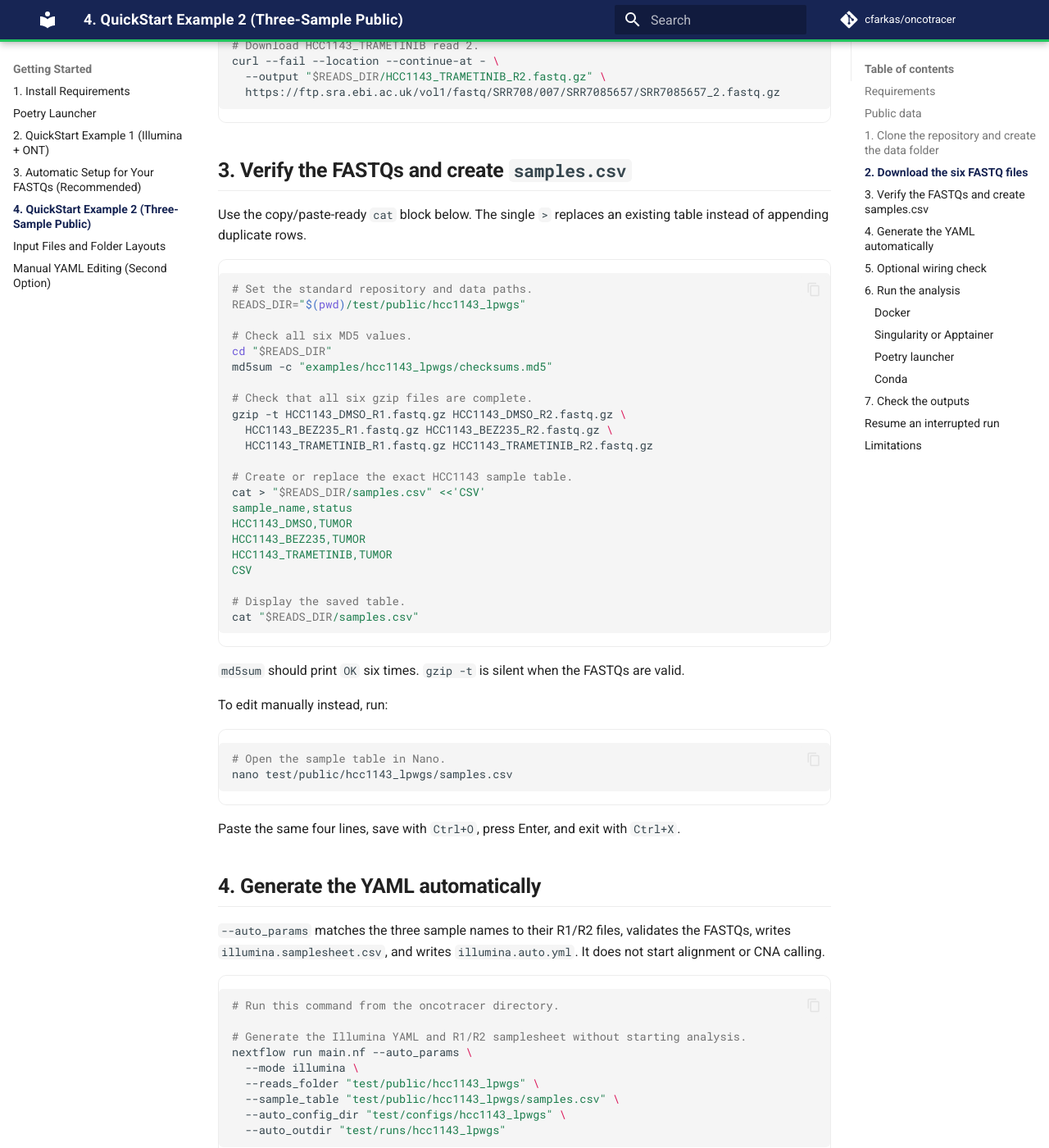
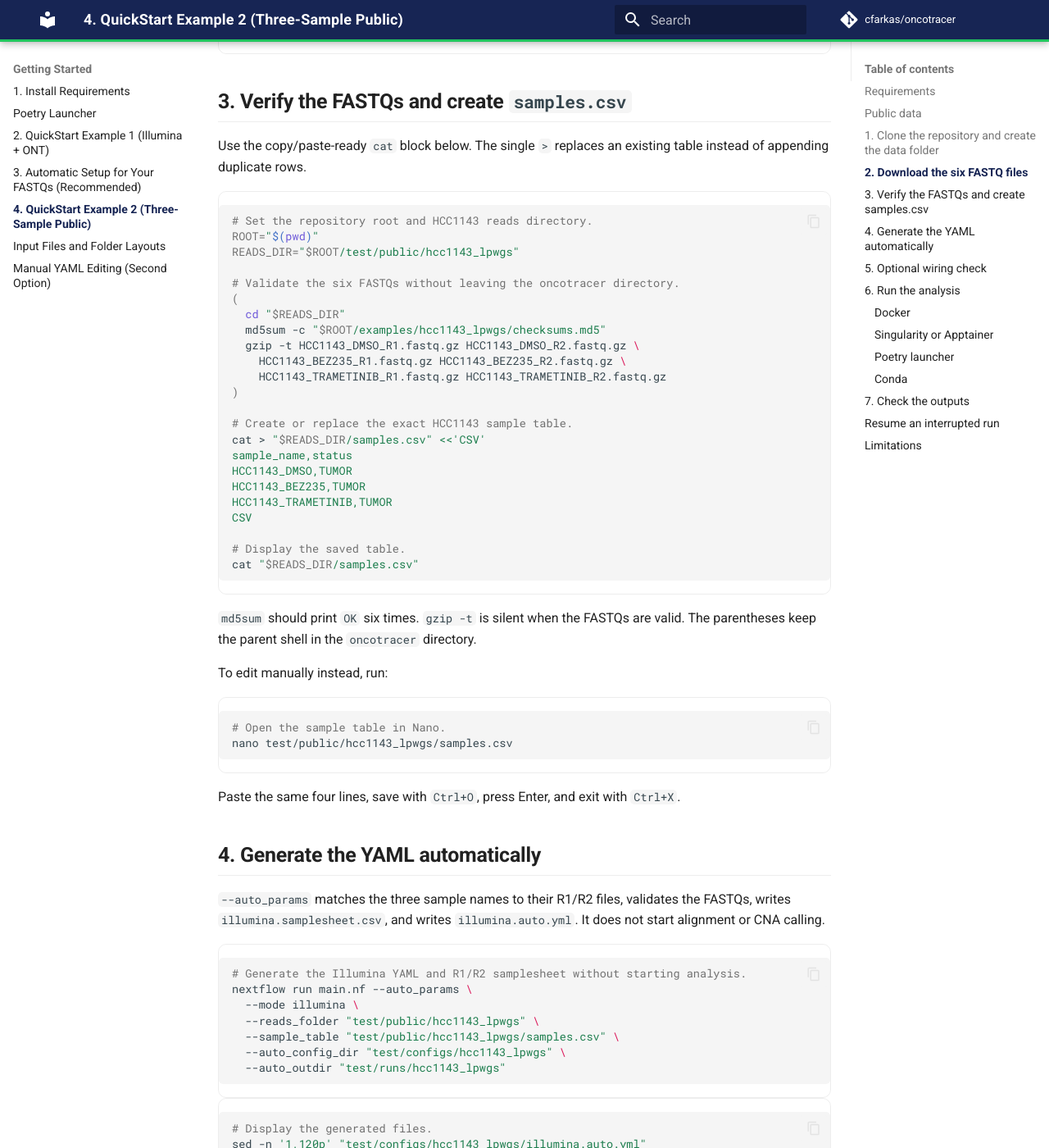
Before and after one commit to cfarkas/oncotracer, an MkDocs documentation site: the page built from docs/public_cohort.md, in a window 1280 px wide and 1400 px high, scrolled down 2174 px. Shown: the whole window at 82% size. Built offline with MkDocs 1.6.1 and Material for MkDocs 9.7.7, drawn with Linux system fonts in a browser that asks for light colours; comment, search, counter and statistics services are not loaded; some of the changed text lies outside the part shown.

Commit message:
Docs: simplify clone commands and preserve copy-paste paths
Use `git clone https://github.com/cfarkas/oncotracer.git` followed by `cd oncotracer` in public examples, remove verbose REPO_DIR setup, keep HCC1143 validation in a subshell, and add regression coverage for working-directory safety.

````diff
--- a/docs/public_cohort.md
+++ b/docs/public_cohort.md
@@ -28,18 +28,14 @@
 
 ## 1. Clone the repository and create the data folder
 
-Run the commands from the cloned `oncotracer` directory.
-
 ```bash
 # Clone OncoTracer and enter the repository.
 git clone https://github.com/cfarkas/oncotracer.git
 cd oncotracer
 
-# Enter the repository and create the HCC1143 data folder.
+# Create the HCC1143 data folder.
 mkdir -p "test/public/hcc1143_lpwgs"
 ```
-
-Skip the clone command when the repository already exists.
 
 <a id="2-download-the-six-fastq-files"></a>
 
@@ -48,7 +44,7 @@
 Each command can continue a partial download because it uses `--continue-at -`.
 
 ```bash
-# Set the standard repository and data paths.
+# Set the HCC1143 data path.
 READS_DIR="$(pwd)/test/public/hcc1143_lpwgs"
 mkdir -p "$READS_DIR"
 
@@ -88,17 +84,18 @@
 Use the copy/paste-ready `cat` block below. The single `>` replaces an existing table instead of appending duplicate rows.
 
 ```bash
-# Set the standard repository and data paths.
-READS_DIR="$(pwd)/test/public/hcc1143_lpwgs"
+# Set the repository root and HCC1143 reads directory.
+ROOT="$(pwd)"
+READS_DIR="$ROOT/test/public/hcc1143_lpwgs"
 
-# Check all six MD5 values.
-cd "$READS_DIR"
-md5sum -c "examples/hcc1143_lpwgs/checksums.md5"
-
-# Check that all six gzip files are complete.
-gzip -t HCC1143_DMSO_R1.fastq.gz HCC1143_DMSO_R2.fastq.gz \
-  HCC1143_BEZ235_R1.fastq.gz HCC1143_BEZ235_R2.fastq.gz \
-  HCC1143_TRAMETINIB_R1.fastq.gz HCC1143_TRAMETINIB_R2.fastq.gz
+# Validate the six FASTQs without leaving the oncotracer directory.
+(
+  cd "$READS_DIR"
+  md5sum -c "$ROOT/examples/hcc1143_lpwgs/checksums.md5"
+  gzip -t HCC1143_DMSO_R1.fastq.gz HCC1143_DMSO_R2.fastq.gz \
+    HCC1143_BEZ235_R1.fastq.gz HCC1143_BEZ235_R2.fastq.gz \
+    HCC1143_TRAMETINIB_R1.fastq.gz HCC1143_TRAMETINIB_R2.fastq.gz
+)
 
 # Create or replace the exact HCC1143 sample table.
 cat > "$READS_DIR/samples.csv" <<'CSV'
@@ -112,7 +109,7 @@
 cat "$READS_DIR/samples.csv"
 ```
 
-`md5sum` should print `OK` six times. `gzip -t` is silent when the FASTQs are valid.
+`md5sum` should print `OK` six times. `gzip -t` is silent when the FASTQs are valid. The parentheses keep the parent shell in the `oncotracer` directory.
 
 To edit manually instead, run:
 
@@ -128,8 +125,6 @@
 `--auto_params` matches the three sample names to their R1/R2 files, validates the FASTQs, writes `illumina.samplesheet.csv`, and writes `illumina.auto.yml`. It does not start alignment or CNA calling.
 
 ```bash
-# Run this command from the oncotracer directory.
-
 # Generate the Illumina YAML and R1/R2 samplesheet without starting analysis.
 nextflow run main.nf --auto_params \
   --mode illumina \
@@ -140,15 +135,9 @@
 ```
 
 ```bash
-# Run this command from the oncotracer directory.
-
-# Display the generated YAML.
+# Display the generated files.
 sed -n '1,120p' "test/configs/hcc1143_lpwgs/illumina.auto.yml"
-
-# Display the generated R1/R2 samplesheet.
 sed -n '1,10p' "test/configs/hcc1143_lpwgs/illumina.samplesheet.csv"
-
-# Display sample counts and file hashes.
 cat "test/configs/hcc1143_lpwgs/auto_params_manifest.tsv"
 ```
 
@@ -157,8 +146,6 @@
 ## 5. Optional wiring check
 
 ```bash
-# Run this command from the oncotracer directory.
-
 # Check the generated workflow connections without running the analysis tools.
 nextflow run main.nf -stub-run --conda \
   -params-file "test/configs/hcc1143_lpwgs/illumina.auto.yml" \
@@ -215,7 +202,7 @@
 ## 7. Check the outputs
 
 ```bash
-# Set the standard repository and result paths.
+# Set the result path.
 OUT="$(pwd)/test/runs/hcc1143_lpwgs"
 
 # List the three aligned BAM files.
````
Also changed, not shown: README.md (+69 -85 lines), examples/hcc1143_lpwgs/README.md (+15 -12 lines), 2 other files.
